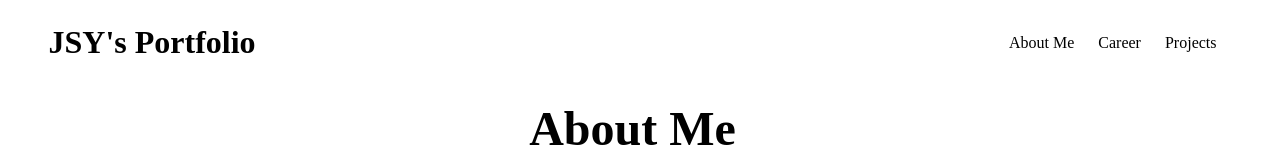
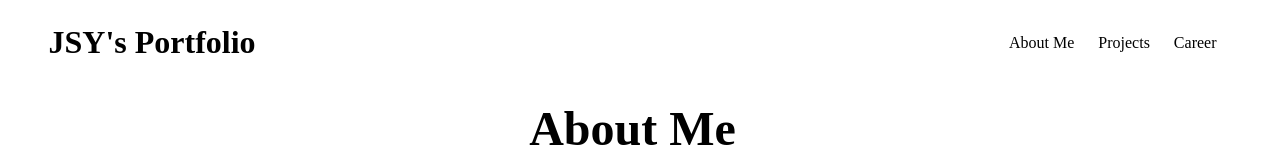
Before and after one commit to jSY49/jsy-portfolio, a React (Vite) app: page / in a window 1280 px wide. Shown: the top 160 px of the page. Built offline with nearby package versions, Linux system fonts and the light colour scheme; no server answers.

Commit message:
[feat] 프로젝트,커리어 링크

```diff
--- a/src/App/App.tsx
+++ b/src/App/App.tsx
@@ -16,10 +16,10 @@ function App() {
 							<Link to={"/"}>About Me</Link>
 						</li>
 						<li className={styles.nav_item}>
-							<Link to={"/career"}>Career</Link>
+							<Link to={"/projects"}>Projects</Link>
 						</li>
 						<li className={styles.nav_item}>
-							<Link to={"/projects"}>Projects</Link>
+							<Link to={"/career"}>Career</Link>
 						</li>
 					</ul>
 				</nav>
```
